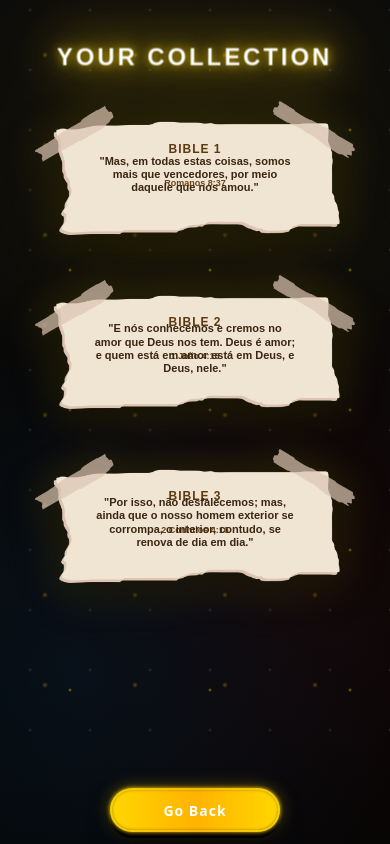
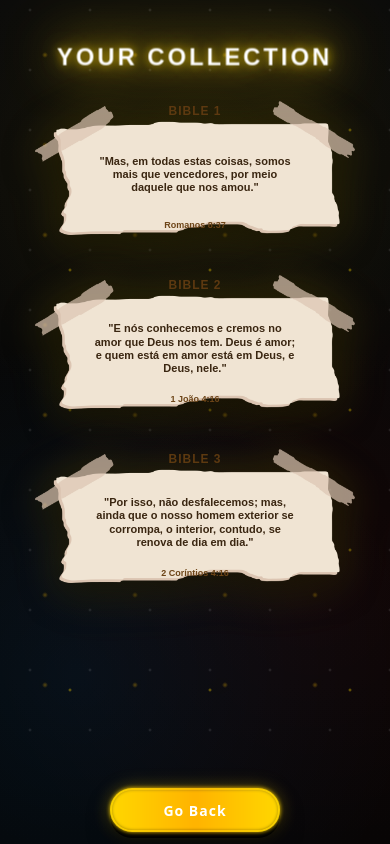
Before and after one commit to milssrocha99/lala, a plain HTML site: page VerseScreen.html in a window 390 px wide. Drawn offline with Linux system fonts and the light colour scheme.

Commit message:
style.css

```diff
--- a/style.css
+++ b/style.css
@@ -1021,7 +1021,7 @@
      .verseText h2{
            font-size:12px;
     letter-spacing:1px;
-    margin-top:-20px; /* sobe 50px */
+    margin-top:-15px; /* sobe 50px */
     }
 
     .verseText p{
@@ -1033,7 +1033,8 @@
 
     .verseText span{
         font-size:9px;
-        margin-top:10px;
+        display: block;
+        margin-top:90px;
     }
 
 }
```
